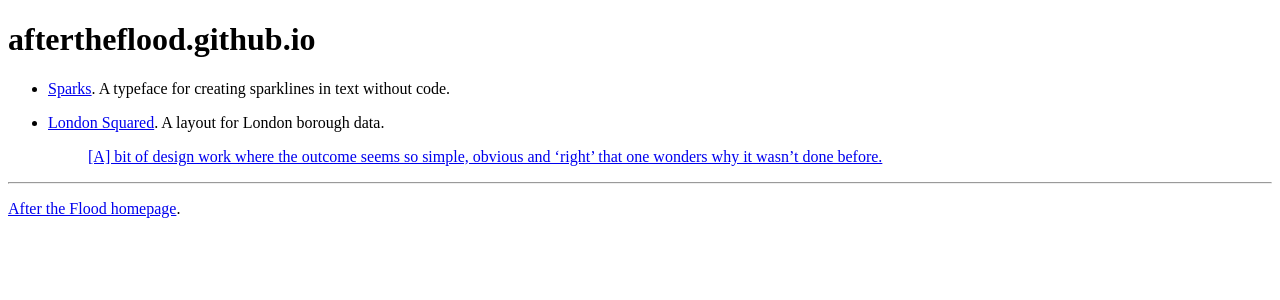
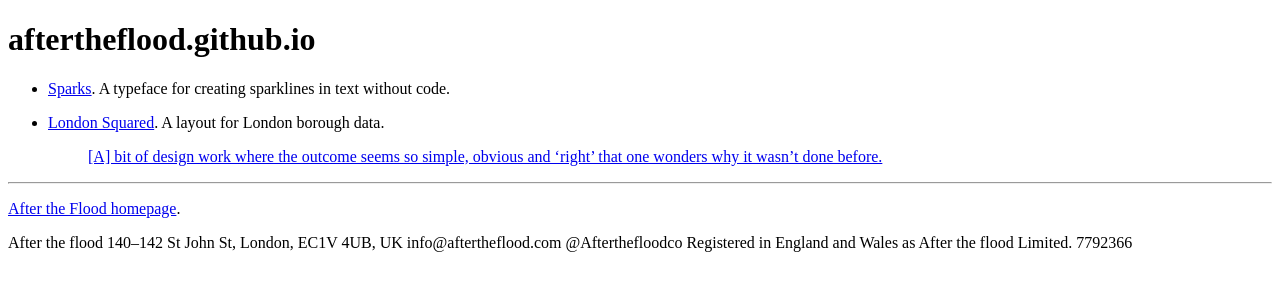
Before and after one commit to aftertheflood/aftertheflood.github.io, a Jekyll site: the page built from README.md, in a window 1280 px wide. Shown: the top 300 px of the page. Built offline with Jekyll 4.4.1, drawn with Linux system fonts in a browser that asks for light colours; our own code applies the rules of GitHub Pages for plain Markdown files.

Commit message:
Update default.html

```diff
--- a/_layouts/default.html
+++ b/_layouts/default.html
@@ -2,9 +2,17 @@
 <html>
   <head>
     <link rel="stylesheet" href="{{ '/assets/css/type.css' | relative_url }}" type="text/css">
-  <title>After The Flood</title>
+    <title>After The Flood</title>
   </head>
   <body>
+    <div class="header"></div>
     <div role="main" class="content">{{ content }}</div>
+    <div class="footer">
+    After the flood
+    140–142 St John St, London, EC1V 4UB, UK
+    info@aftertheflood.com
+    @Afterthefloodco
+    Registered in England and Wales as After the flood Limited. 7792366
+    </div>
   </body>
 </html>
```
